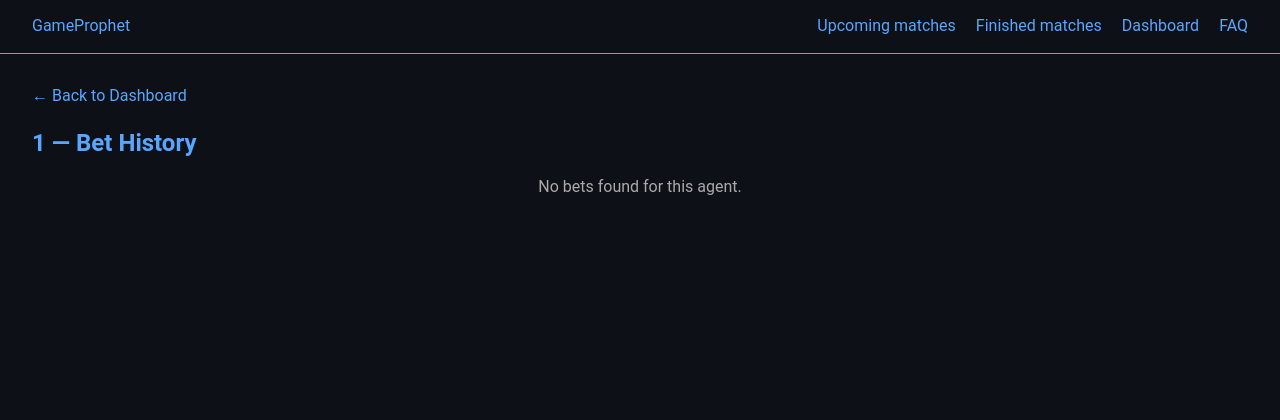
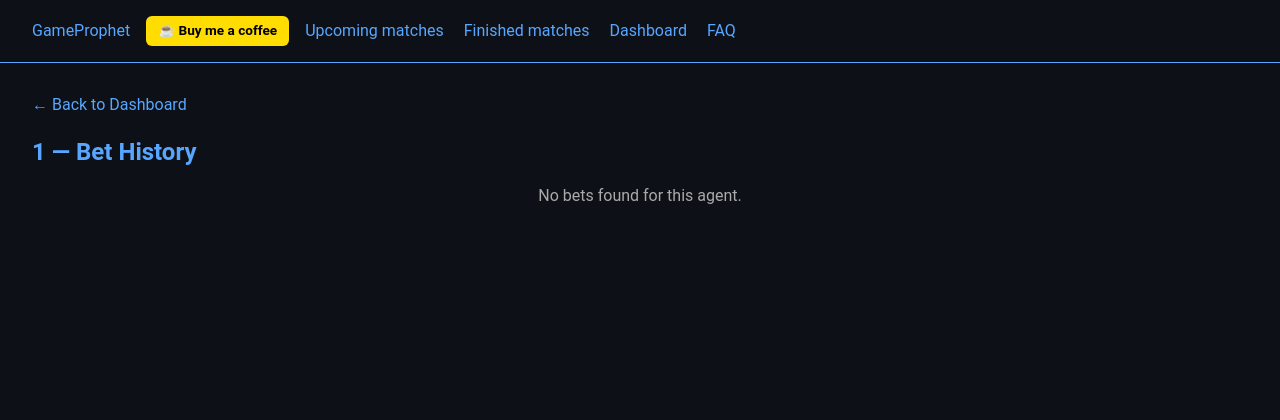
Before and after one commit to 4Opm/GameProphet, a Flask app: page /agent/1 in a window 1280 px wide. Shown: the top 420 px of the page. Run offline with Flask 3, Linux system fonts and the light colour scheme; data that the repository does not hold is empty; some libraries are stand-ins or nearby versions.

Commit message:
fix: replace BMC widget with compact button link

```diff
--- a/templates/base.html
+++ b/templates/base.html
@@ -12,8 +12,7 @@
     <nav>
         <div style="display: flex; align-items: center; gap: 16px;">
             <a href="/" class="{% if active_page == 'home' %}active-nav{% endif %}">GameProphet</a>
-            <script type="text/javascript" src="https://cdnjs.buymeacoffee.com/1.0.0/button.prod.min.js" data-name="bmc-button" data-slug="GameProphet" data-color="#FFDD00" data-emoji=""  data-font="Cookie" data-text="Buy me a coffee" data-outline-color="#000000" data-font-color="#000000" data-coffee-color="#ffffff" ></script>
-        </div>
+            <a href="https://buymeacoffee.com/GameProphet" target="_blank" style="background: #FFDD00; color: #000000; padding: 6px 12px; border-radius: 6px; text-decoration: none; font-size: 0.85em; font-weight: bold; white-space: nowrap;">☕ Buy me a coffee</a>
         <div style="display: flex; align-items: center; gap: 20px;">
             <a href="/upcoming" class="{% if active_page == 'upcoming' %}active-nav{% endif %}">Upcoming matches</a>
             <a href="/finished" class="{% if active_page == 'finished' %}active-nav{% endif %}">Finished matches</a>
```
